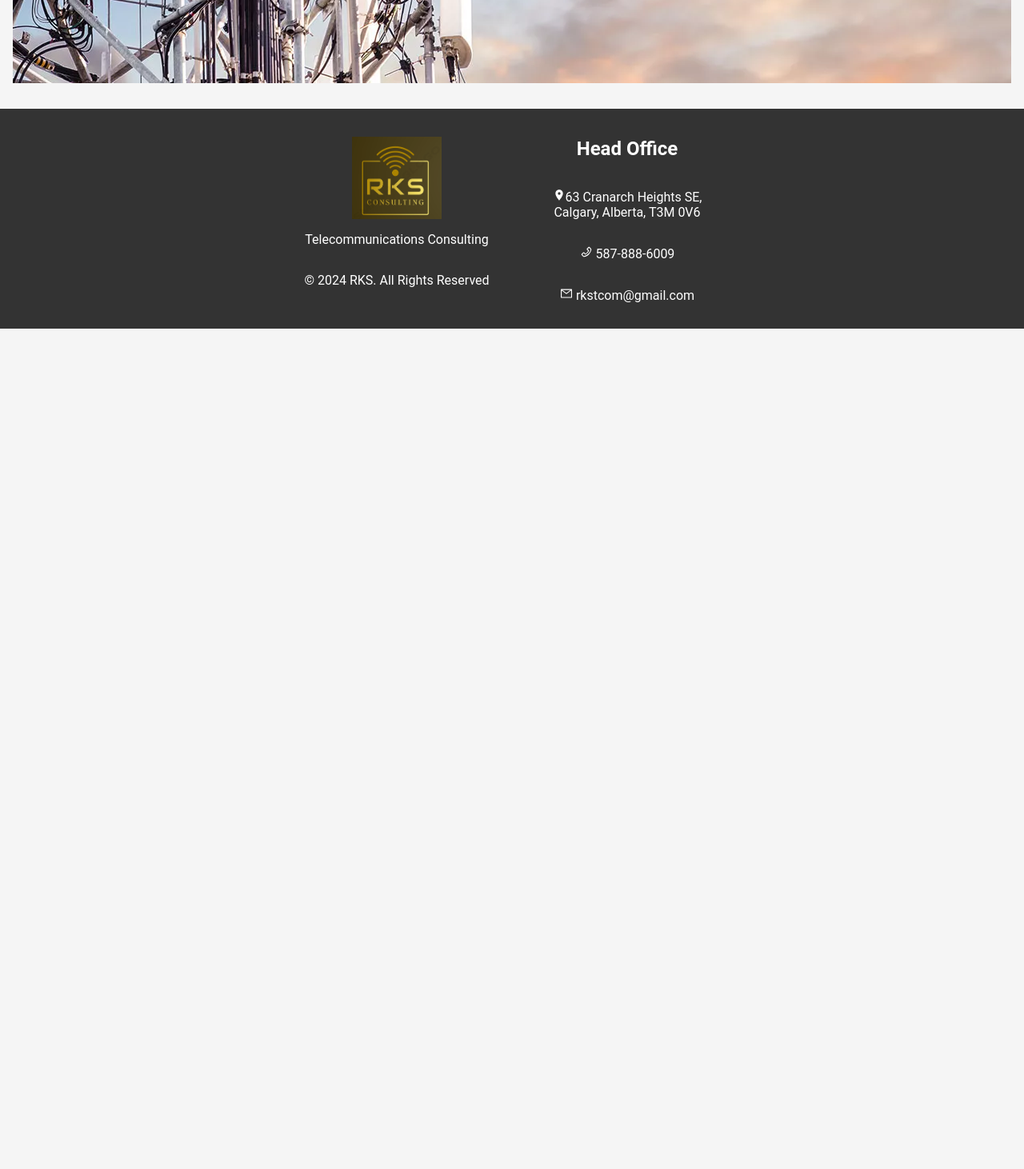
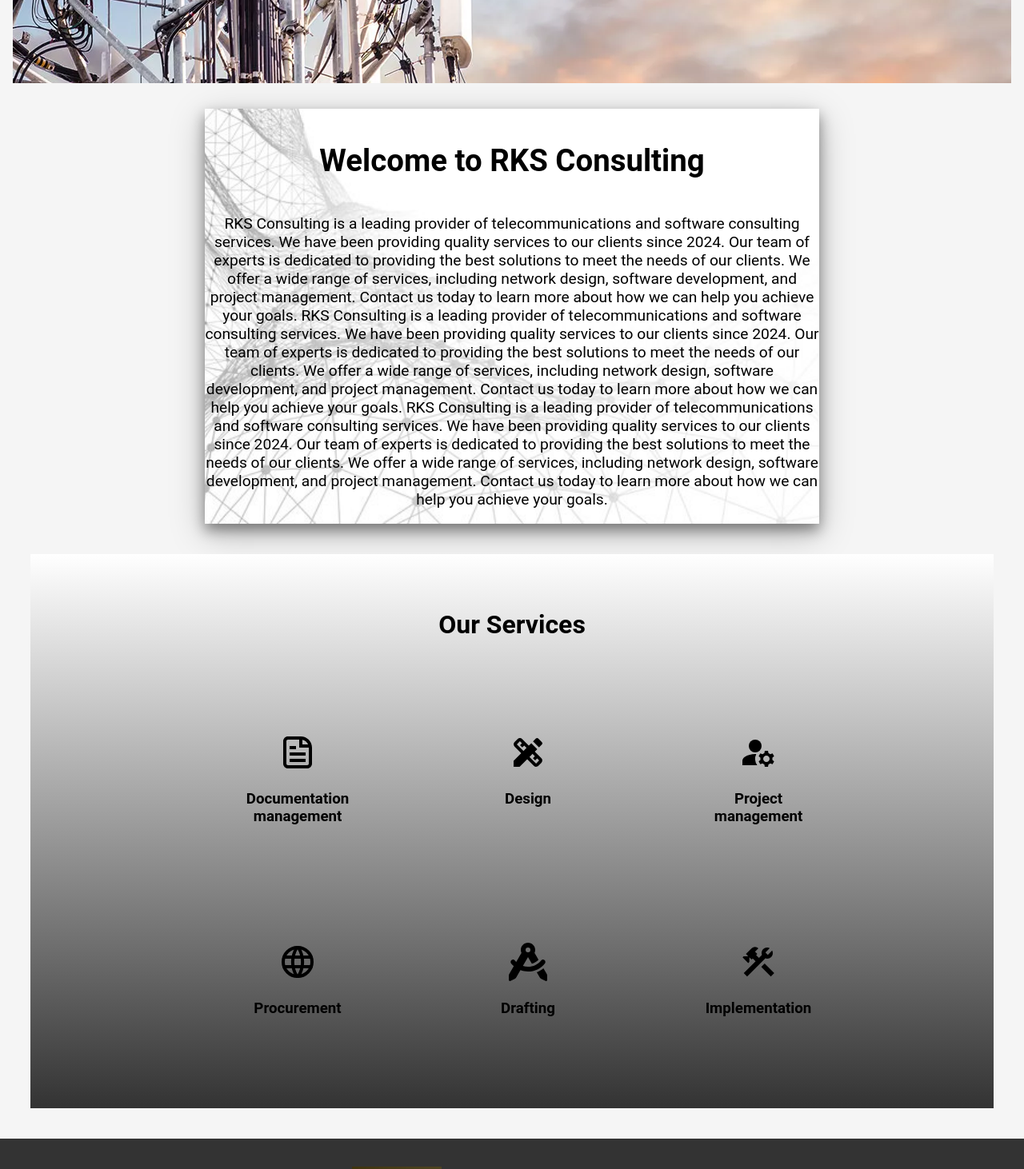
Before and after one commit to Kschoffner13/RKS, a React (Create React App) app: page / in a window 1280 px wide. Shown: the part 440-1902 px from the top of the page at 80% size. Before the commit the page ends 851 px from the top, so only its background shows below. Built offline with nearby package versions, Linux system fonts and the light colour scheme.

Commit message:
v1.0 of homepage made

```diff
--- a/src/Pages/Home.js
+++ b/src/Pages/Home.js
@@ -1,4 +1,12 @@
 import Footer from "../components/Footer";
+import { CgFileDocument } from "react-icons/cg";
+import { TbWorld } from "react-icons/tb";
+import {
+  MdDesignServices,
+  MdManageAccounts,
+  MdConstruction,
+} from "react-icons/md";
+import { FaCompassDrafting } from "react-icons/fa6";
 
 function Home() {
   return (
@@ -13,8 +21,76 @@
           </p>
         </div>
       </div>
-      <div className="intro"></div>
-      <div className="services"></div>
+      <div className="Welcome">
+        <h1>Welcome to RKS Consulting</h1>
+        <p>
+          RKS Consulting is a leading provider of telecommunications and
+          software consulting services. We have been providing quality services
+          to our clients since 2024. Our team of experts is dedicated to
+          providing the best solutions to meet the needs of our clients. We
+          offer a wide range of services, including network design, software
+          development, and project management. Contact us today to learn more
+          about how we can help you achieve your goals. RKS Consulting is a
+          leading provider of telecommunications and software consulting
+          services. We have been providing quality services to our clients since
+          2024. Our team of experts is dedicated to providing the best solutions
+          to meet the needs of our clients. We offer a wide range of services,
+          including network design, software development, and project
+          management. Contact us today to learn more about how we can help you
+          achieve your goals. RKS Consulting is a leading provider of
+          telecommunications and software consulting services. We have been
+          providing quality services to our clients since 2024. Our team of
+          experts is dedicated to providing the best solutions to meet the needs
+          of our clients. We offer a wide range of services, including network
+          design, software development, and project management. Contact us today
+          to learn more about how we can help you achieve your goals.
+        </p>
+      </div>
+      <div className="services">
+        <h1>Our Services</h1>
+        <div className="services_content">
+          <ul>
+            <li>
+              <div>
+                <CgFileDocument className="icon" />
+                <h3>Documentation management </h3>
+              </div>
+            </li>
+            <li>
+              <div>
+                <MdDesignServices className="icon" />
+                <h3>Design</h3>
+              </div>
+            </li>
+            <li>
+              <div>
+                <MdManageAccounts className="icon" />
+                <h3>Project management</h3>
+              </div>
+            </li>
+          </ul>
+          <ul>
+            <li>
+              <div>
+                <TbWorld className="icon" />
+                <h3>Procurement</h3>
+              </div>
+            </li>
+            <li>
+              <div>
+                <FaCompassDrafting className="icon" />
+                <h3>Drafting</h3>
+              </div>
+            </li>
+            <li>
+              <div>
+                <MdConstruction className="icon" />
+                <h3>Implementation</h3>
+              </div>
+            </li>
+          </ul>
+        </div>
+      </div>
       <Footer />
     </div>
   );
--- a/src/Styles/styles.css
+++ b/src/Styles/styles.css
@@ -111,12 +111,12 @@
   padding-right: 1rem;
   padding-left: 1rem;
   margin-top: 0;
-  margin-bottom: -1.5rem;
+  margin-bottom: -0.5rem;
   font-size: 4rem;
   font-weight: bold;
 }
 
-.W_content h2 {
+.L_content h2 {
   padding-right: 1rem;
   padding-left: 1rem;
   margin-top: 0;
@@ -124,7 +124,68 @@
   font-style: italic;
 }
 
-.W_content p {
+.L_content p {
   margin-top: 2rem;
   margin-bottom: 0; /* adjust as needed */
 }
+
+.Welcome {
+  box-shadow: 0 8px 16px 0 rgba(0, 0, 0, 0.4), 0 12px 40px 0 rgba(0, 0, 0, 0.25);
+  background-image: url("../Images/backdrop.jpg");
+  background-size: cover;
+  background-position: center;
+  padding-top: 1rem;
+  margin-top: 1rem;
+  /* background-color: #583b0e; */
+  width: 60%;
+  font-size: larger;
+  font-style: bold;
+  margin-left: auto;
+  margin-right: auto;
+  display: flex;
+  flex-direction: column;
+  align-items: center;
+  margin-top: 2rem;
+  margin-bottom: 2rem;
+}
+
+.services {
+  background-color: #f5f5f5;
+  display: flex;
+  flex-direction: column;
+  align-items: center;
+  justify-content: center;
+  margin: 1cm;
+  padding-top: 3rem;
+  margin-bottom: rem;
+  background: linear-gradient(to top, #333, #ffffff);
+}
+
+.services_content {
+  display: flex;
+  flex-direction: column;
+  align-items: center;
+  justify-content: center;
+  margin-top: 2rem;
+  margin-bottom: 2rem;
+}
+
+.services_content ul {
+  display: flex;
+  justify-content: space-around;
+  list-style-type: none;
+  margin-top: 0;
+  margin-bottom: 0;
+}
+
+.services_content li {
+  width: 10rem;
+
+  display: flex;
+  flex-direction: column;
+  align-items: center;
+  padding: 4rem;
+}
+.icon {
+  font-size: 3rem;
+}
```
Also changed, not shown: src/Images/backdrop.jpg (added), src/Images/handshake.jpg (added).
